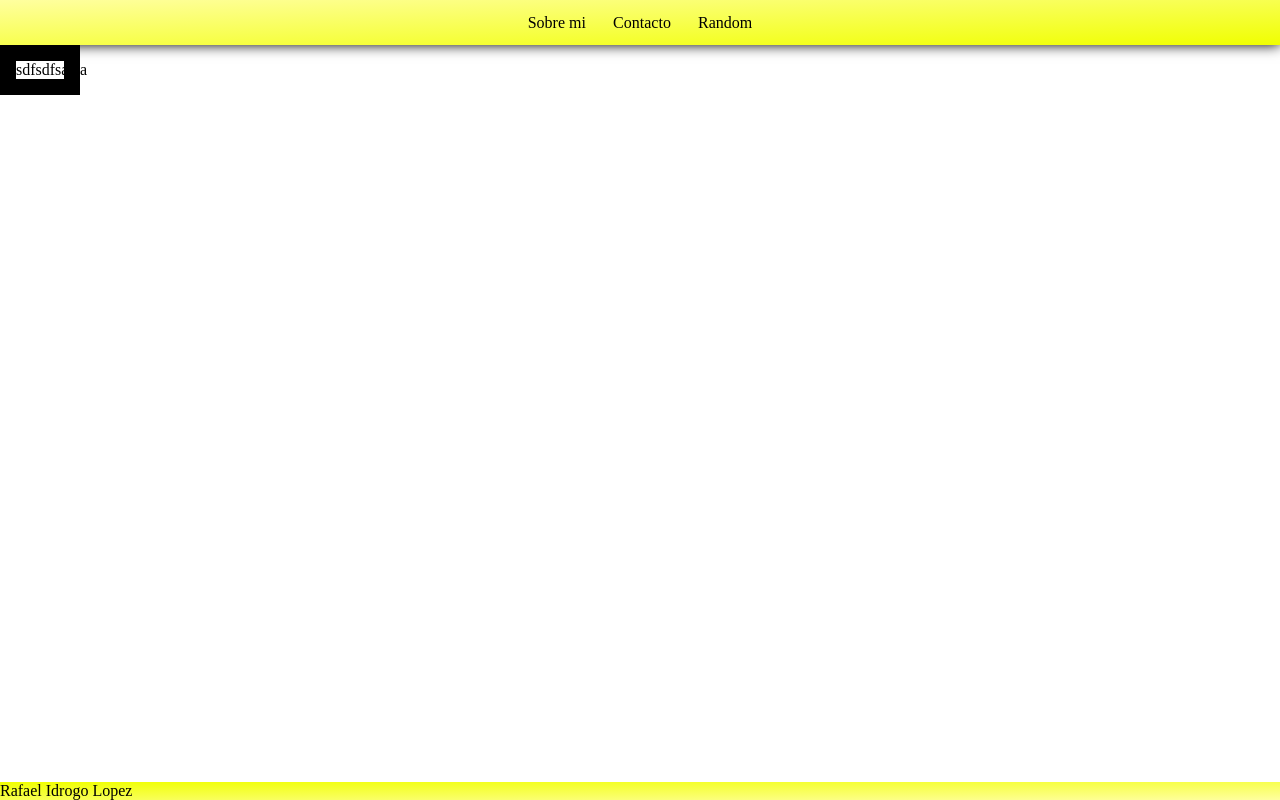
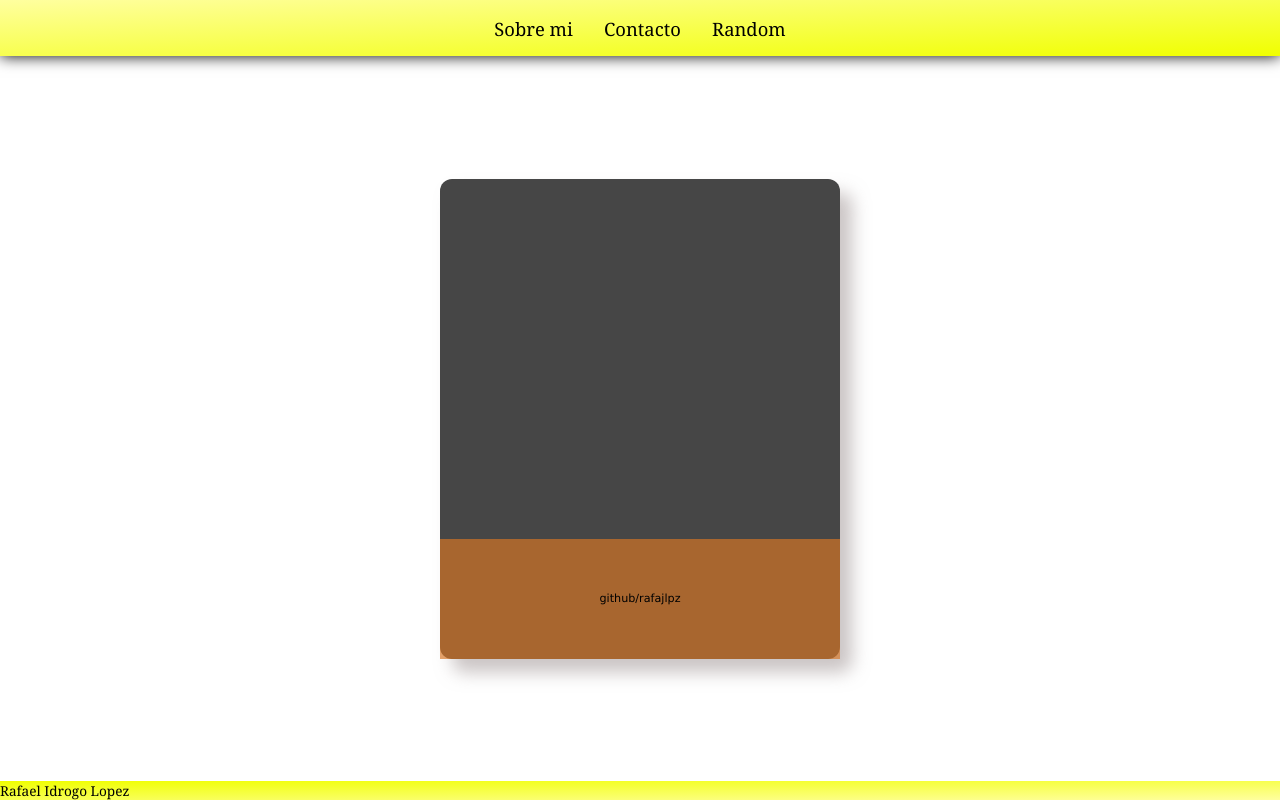
Before and after one commit to rafajlpz/cv-vue, a Vue app: page /contacto in a window 1280 px wide. Built offline with nearby package versions, Linux system fonts and the light colour scheme; no server answers.

Commit message:
Creada tarjeta en contacto, retocado CSS varios

```diff
--- a/src/components/MiFooter.vue
+++ b/src/components/MiFooter.vue
@@ -7,6 +7,12 @@
 
 <style>
 .main-footer {
+  display: flex;
+  height: fit-content;
+
+  font-family: Cambria, Cochin, Georgia, Times, 'Times New Roman', serif;
+  font-size: 0.85rem;
+
   background-image: linear-gradient(
     to top left,
     rgba(255, 255, 159, 1),
--- a/src/components/MiMenu.vue
+++ b/src/components/MiMenu.vue
@@ -18,6 +18,10 @@
 .main-menu {
   display: flex;
   height: fit-content;
+
+  font-family: Cambria, Cochin, Georgia, Times, 'Times New Roman', serif;
+  font-size: 1.15rem;
+
 
   background-image: linear-gradient(
     to bottom right,
--- a/src/views/Contacto.vue
+++ b/src/views/Contacto.vue
@@ -1,34 +1,64 @@
 <template>
   <div class="container-body">
-    <h1>{{datos.Nombre}}</h1>
-    <div class="tarjeta-container">sdfsdfsafsa</div>
+    <div class="tarjeta-container">
+      <h1></h1>
 
+          <div class="footer-tarjeta" >github/rafajlpz</div>
       </div>
+    </div>
+
 </template>
 
 <script setup>
-import { ref } from 'vue';
+import { ref } from "vue";
 
 let datos = ref({});
 
-const obtenerDatos = async () =>{
+const obtenerDatos = async () => {
   try {
-        const response = await fetch('https://raw.githubusercontent.com/rafajlpz/lectura-json/main/datos.json');
+    const response = await fetch(
+      "https://raw.githubusercontent.com/rafajlpz/lectura-json/main/datos.json"
+    );
     datos.value = await response.json();
-        console.log(datos.value)
+    console.log(datos.value);
   } catch (error) {
-        console.log(error, 'Hay un error del fetch aqui')
+    console.log(error, "Hay un error del fetch aqui");
   }
-}
-obtenerDatos()
-
+};
+obtenerDatos();
 </script>
 
 <style>
-.tarjeta-container{
+.container-body {
   display: flex;
-    flex: wrap;
-    width: 5em;
-    border: 1em solid black;
+}
+.tarjeta-container {
+  display: flex;
+  flex-direction: column;
+
+  font-family: "Lucida Sans", "Lucida Sans Regular", "Lucida Grande",
+    "Lucida Sans Unicode", Geneva, Verdana, sans-serif;
+  font-size: 0.7rem;
+  margin: auto;
+  width: 25rem;
+  height: 30rem;
+
+  border-radius: 0.75rem;
+
+  background-color: rgba(8, 8, 8, 0.747);
+  box-shadow: 1.1em 1.2em 1.5em rgba(151, 140, 140, 0.5);
+}
+.footer-tarjeta {
+
+
+    display: flex;
+    height: 25%;
+    background-color: rgba(216, 118, 37, 0.671);
+    margin-top: auto;
+    justify-content: center;
+    align-items: center;
+
+
+
 }
 </style>
```
Lines whose indentation alone changed are shown as unchanged.
